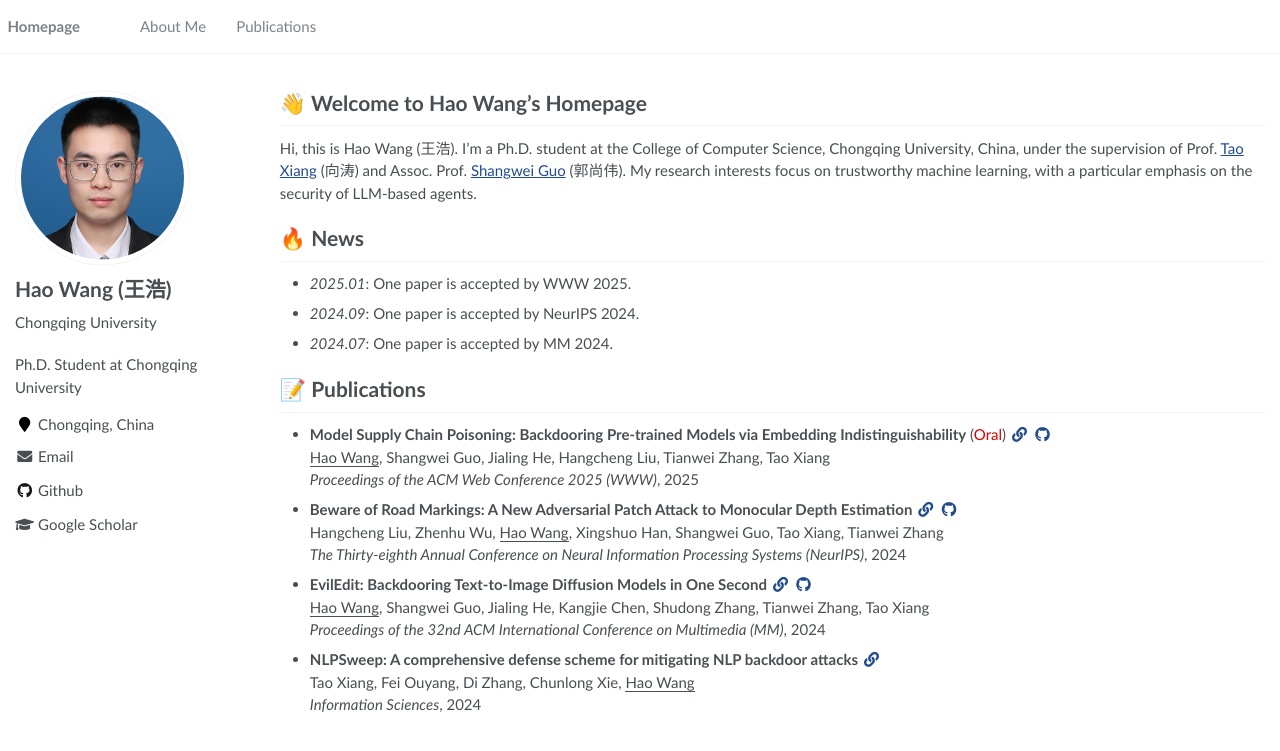
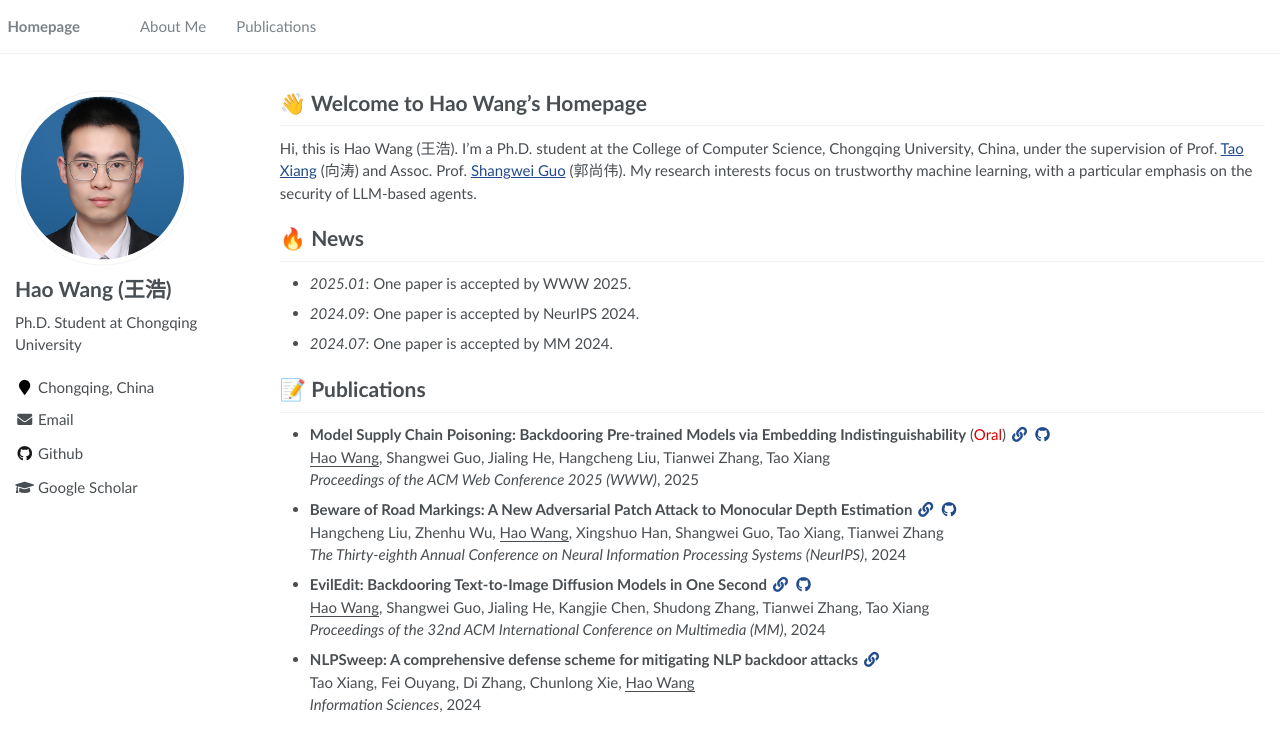
Before and after one commit to haowang02/haowang02.github.io, a Jekyll site: the page built from _pages/about.md, in a window 1280 px wide. Shown: the top 751 px of the page. Built offline with Jekyll 4.4.1, drawn with Linux system fonts in a browser that asks for light colours.

Commit message:
delete description

```diff
--- a/_config.yml
+++ b/_config.yml
@@ -23,7 +23,7 @@ baidu_site_verification  :  # get baidu_site_verification from https://ziyuan.ba
 author:
   name             : "Hao Wang (王浩)"
   avatar           : "images/bio.jpg"
-  bio              : "Chongqing University"
+  bio              : "Ph.D. Student at Chongqing University"
   location         : "Chongqing, China"
   employer         :
   pubmed           :
--- a/_includes/author-profile.html
+++ b/_includes/author-profile.html
@@ -16,9 +16,9 @@
   <div class="author__urls-wrapper">
     <!-- <button class="btn btn--inverse">More Info & Contact</button> -->
     <ul class="author__urls social-icons">
-      {% if site.description %}
+      <!-- {% if site.description %}
         <li><div style="white-space: normal; margin-bottom: 1em;">{{ site.description }}</div></li>
-      {% endif %}
+      {% endif %} -->
       {% if author.location %}
         <li><i class="fa fa-fw fa-map-marker" aria-hidden="true"></i> {{ author.location }}</li>
       {% endif %}
```
